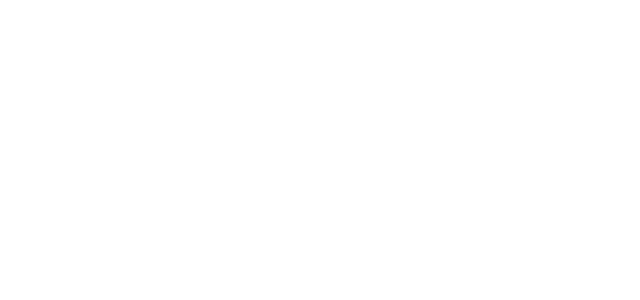
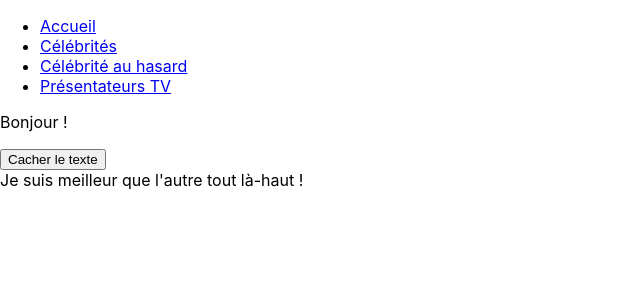
Before and after one commit to MEtourneaud/react-exo-worst-celebrities, a React (Create React App) app: page /copyright in a window 1280 px wide. Before the commit this address had no page. Shown: the top 300 px of the page, without its empty margins (0-640 px from the left). Built offline with nearby package versions, Linux system fonts and the light colour scheme.

Commit message:
Add useState on CopyrightPage

```diff
--- a/src/App.js
+++ b/src/App.js
@@ -4,6 +4,7 @@ import CelebritiesPage from "./page/CelebritiesPage"
 import CelebrityPage from "./page/CelebrityPage"
 import RandomCelebrityPage from "./page/RandomCelebrityPage"
 import TvSpeakersPage from "./page/TvSpeakersPage"
+import CopyrightPage from "./page/CopyrightPage"
 
 function App() {
   return (
@@ -14,6 +15,7 @@ function App() {
         <Route path="/celebrities/:celebrityId" element={<CelebrityPage />} />
         <Route path="/celebrities/random" element={<RandomCelebrityPage />} />
         <Route path="/tvspeakers" element={<TvSpeakersPage />} />
+        <Route path="/copyright" element={<CopyrightPage />} />
       </Routes>
     </BrowserRouter>
   )
--- /dev/null
+++ b/src/page/CopyrightPage.jsx
@@ -0,0 +1,31 @@
+import { useState } from "react"
+import Header from "../components/Header"
+import Footer from "../components/Footer"
+
+function CopyrightPage() {
+
+    // useState permet de stocker dans une variable et lui donne par défaut la valeur "true" et l'utilisera au premier chargement du composant
+    // Aux chargements suivants, il prendra la valeur stocké composant
+    const [displayText, setDisplayText] = useState(true);
+
+
+    const handleButtonClick  = () => (
+    // Au moment de cliquer, un rechargement du composant s'effectue et modifie la valeur de displayText (true => false)
+    // Un rechargement du composant s'effectue
+        setDisplayText(!displayText)
+    )
+
+    return(
+        <>
+            <Header />
+            {/* J'utilise ici la valeur displayText pour faire afficher ou non le texte */}
+            {displayText && (
+                <p>Bonjour !</p>
+            )}
+            <button onClick={handleButtonClick}>Cacher le texte</button>
+            <Footer />
+        </>
+    )
+}
+
+export default CopyrightPage
```
Also changed, not shown: src/components/Header.jsx (+7 -0 lines).
